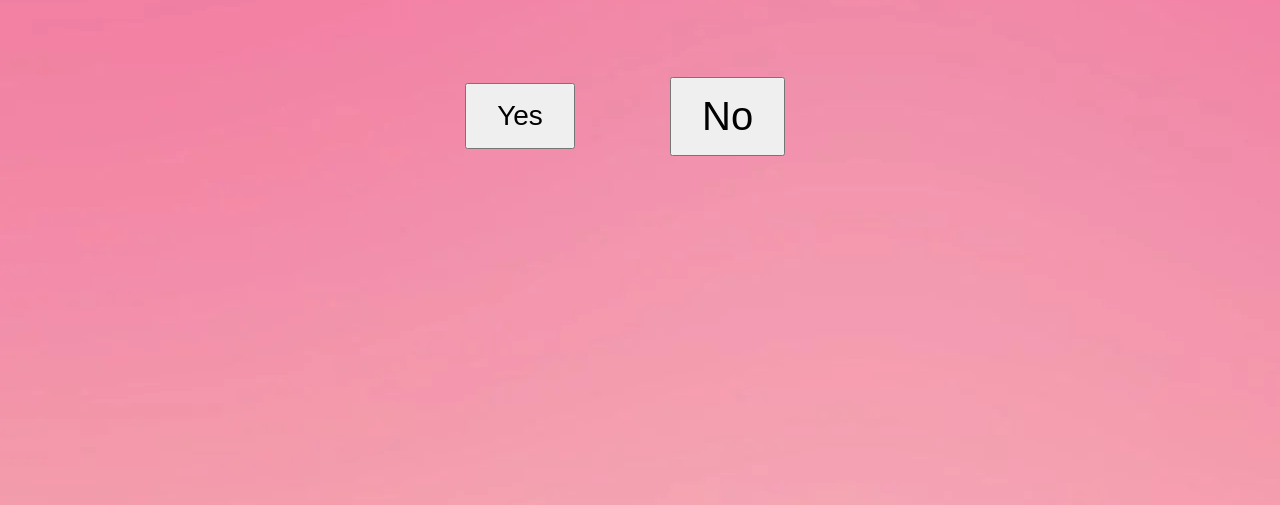
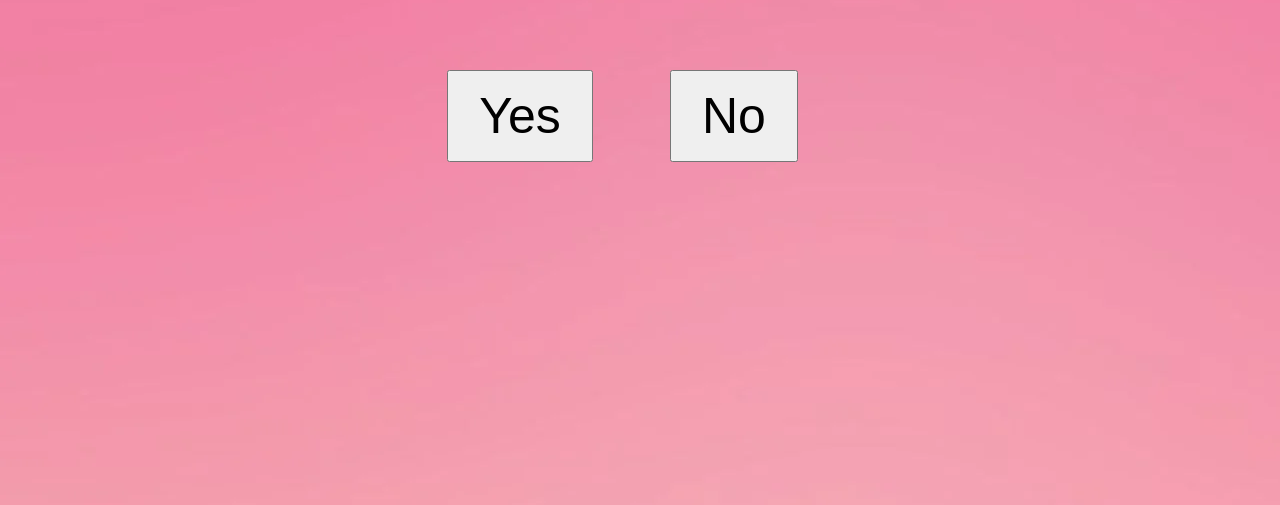
Before and after one commit to Leevikalle/vlntn-final-, a plain HTML site: page index.html in a window 1280 px wide. Shown: the part 157-662 px from the top of the page. Drawn offline with Linux system fonts and the light colour scheme.

Commit message:
Adjust button font sizes in style.css
Increased button font size and yes button font size.

```diff
--- a/style.css
+++ b/style.css
@@ -13,7 +13,7 @@ body {
 }
 
 button {
-  font-size: 40px;
+  font-size: 50px;
   padding: 15px 30px;
   margin: 10px;
 }
@@ -37,7 +37,7 @@ button {
 }
 #yes  {
   position: relative;
-  font-size: 28px;
+  font-size: 50px;
   transition: opacity 0.1s ease;
   right: 120px;
 
```
